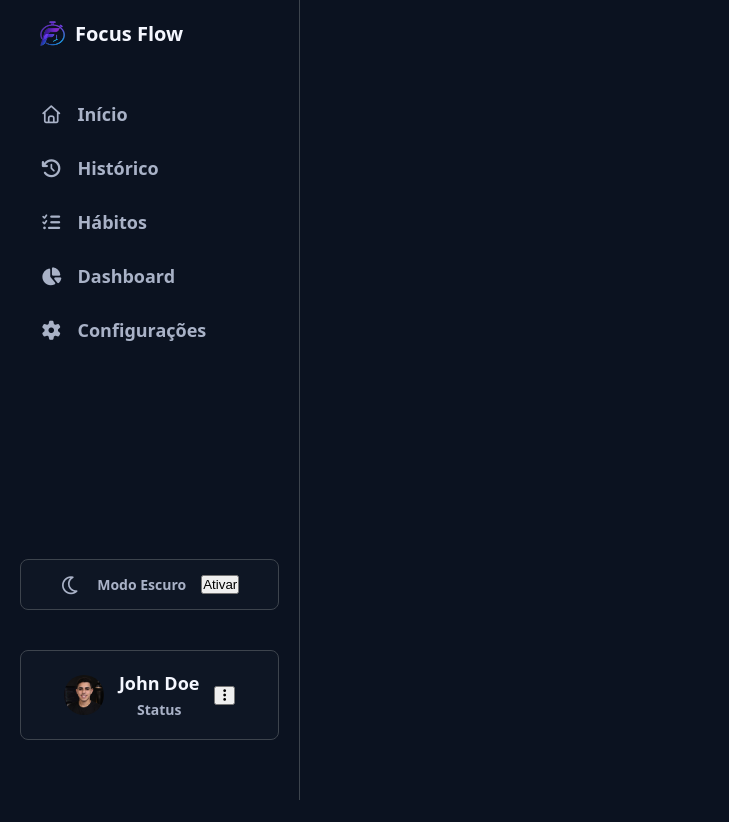
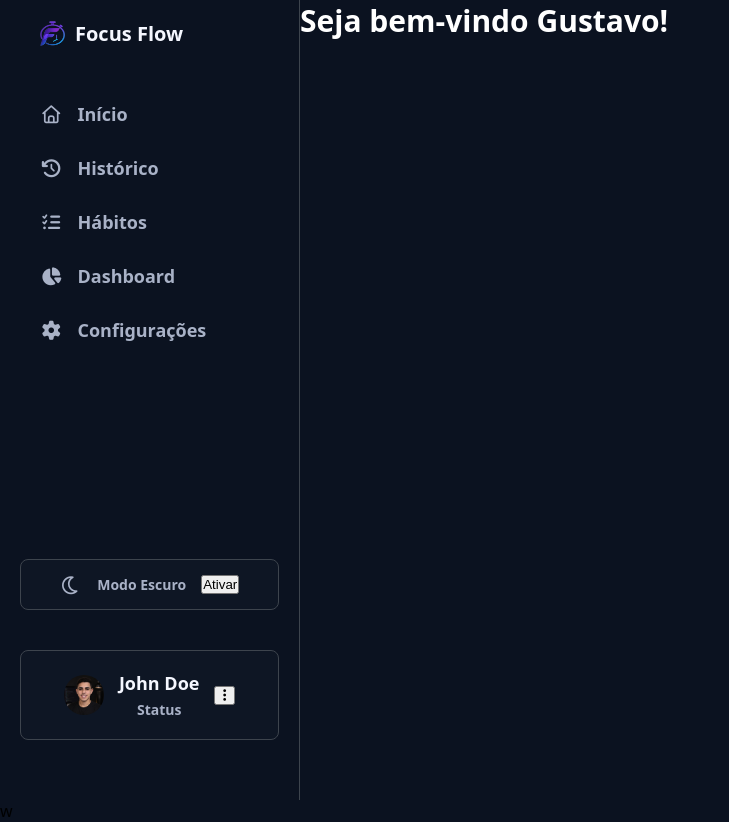
Before and after one commit to jonasalbuquerquecandido/focus-flow, a React (Vite) app: page / in a window 1280 px wide. Shown: the whole page, without its empty margins (0-729 px from the left). Before the commit the page ends 800 px from the top, so only its background shows below. Built offline with nearby package versions, Linux system fonts and the light colour scheme.

Commit message:
Fix: i ajusted display of the container

```diff
--- a/src/App.tsx
+++ b/src/App.tsx
@@ -2,13 +2,15 @@ import './styles/theme.css';
 import './styles/global.css';
 import { Container } from './components/Container';
 import { Sidebar } from './components/Sidebar';
+import { Heading } from './components/Heading';
 
 export function App() {
   return (
     <>
       <Container>
         <Sidebar />
-      </Container>
+        <Heading />
+      </Container>w
     </>
   );
 }
--- a/src/components/Container/index.tsx
+++ b/src/components/Container/index.tsx
@@ -5,6 +5,6 @@ type ContainerProps = {
 }
 export function Container({ children }: ContainerProps) {
     return (
-        <h1 className={styles.heading}>{children}</h1>
+        <h1 className={styles.container}>{children}</h1>
     )
 }
--- a/src/components/Container/style.module.css
+++ b/src/components/Container/style.module.css
@@ -1,3 +1,4 @@
-.heading {
+.container {
+    display: flex;
     color: var(--text-primary);
 }
--- /dev/null
+++ b/src/components/Heading/index.tsx
@@ -0,0 +1,10 @@
+import style from './style.module.css';
+const name = 'Gustavo';
+
+export function Heading() {
+  return (
+   <header className={style.header}>
+    <h2>Seja bem-vindo {name}!</h2>
+   </header>
+  );
+}
--- /dev/null
+++ b/src/components/Heading/style.module.css
@@ -0,0 +1,4 @@
+.header {
+    display: flex;
+    color: white;
+}
```
